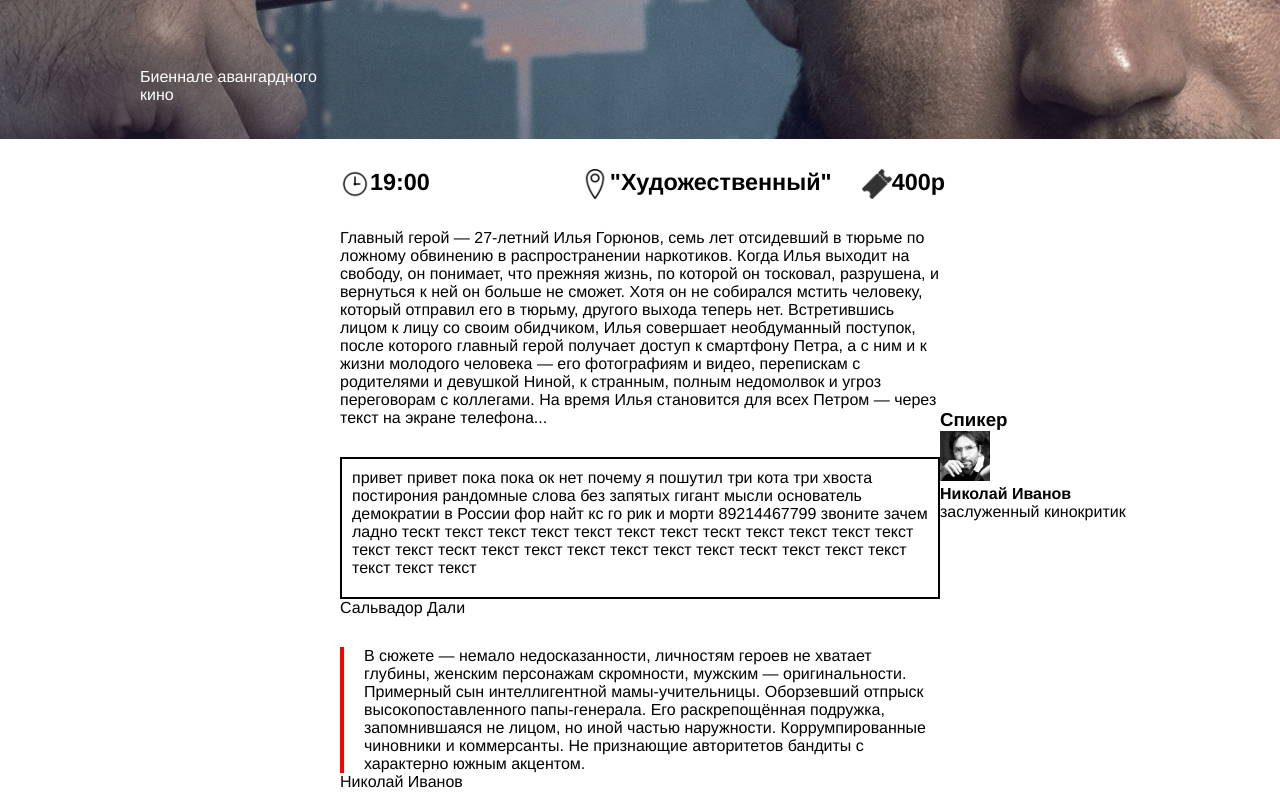
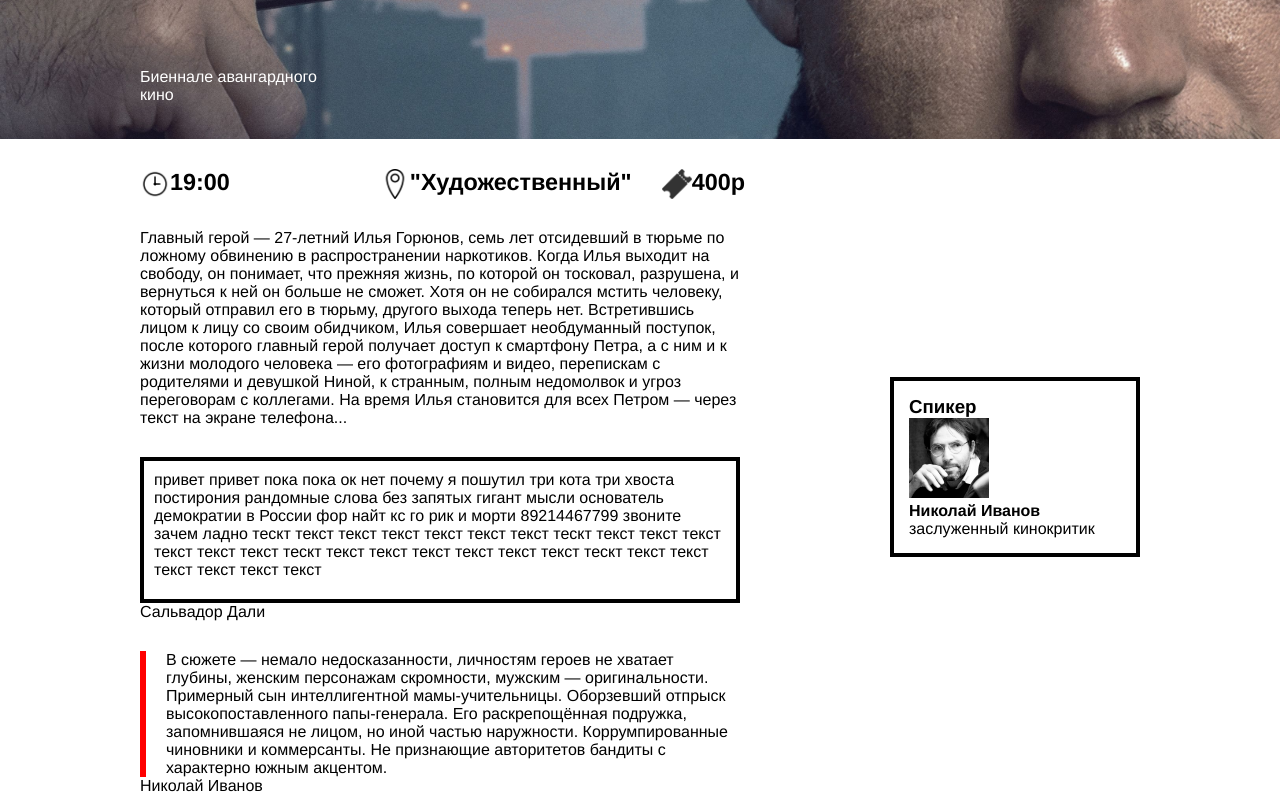
Before and after one commit to GeometryDash2005/movie_text, a plain HTML site: page index.html in a window 1280 px wide. Shown: the part 515-1310 px from the top of the page. Drawn offline with Linux system fonts and the light colour scheme.

Commit message:
last commit

```diff
--- a/assets/style.css
+++ b/assets/style.css
@@ -125,7 +125,7 @@ a {
 }
 
 .manifest{
-	border: 2px solid black;
+	border: 4px solid black;
 }
 
 .manifest__body{
@@ -139,7 +139,7 @@ a {
 
 .opinion__body{
 	margin-top: 30px;
-	border-left: 4px solid red;
+	border-left: 6px solid red;
 	padding-left: 20px;
 }
 
@@ -148,21 +148,27 @@ a {
 }
 
 .spicker{
-		width: 200px;
+		width: 250px;
 }
 
 .desc{
 	display: flex;
 }
 
-.desc__left{
-	justify-content: flex-start;
+.spicker{
+	align-items: flex-start;
 }
 
-.desc__right{
-	justify-content: flex-end;
+.spicker__border{
+	border: solid 4px black;
+	padding:15px;
 }
 
 .spicker__picture{
-	width: 50px;
+	width: 80px;
 }
+
+.container.-flex.-desc{
+	display: flex;
+	justify-content: space-between;
+}
--- a/index.html
+++ b/index.html
@@ -37,7 +37,7 @@
 	</section>
 
 	<section class="desc">
-		<div class="container -flex">
+		<div class="container -flex -desc">
 			<div class="desc__left">
 				<div class="session">
 					<div class="time">
```
